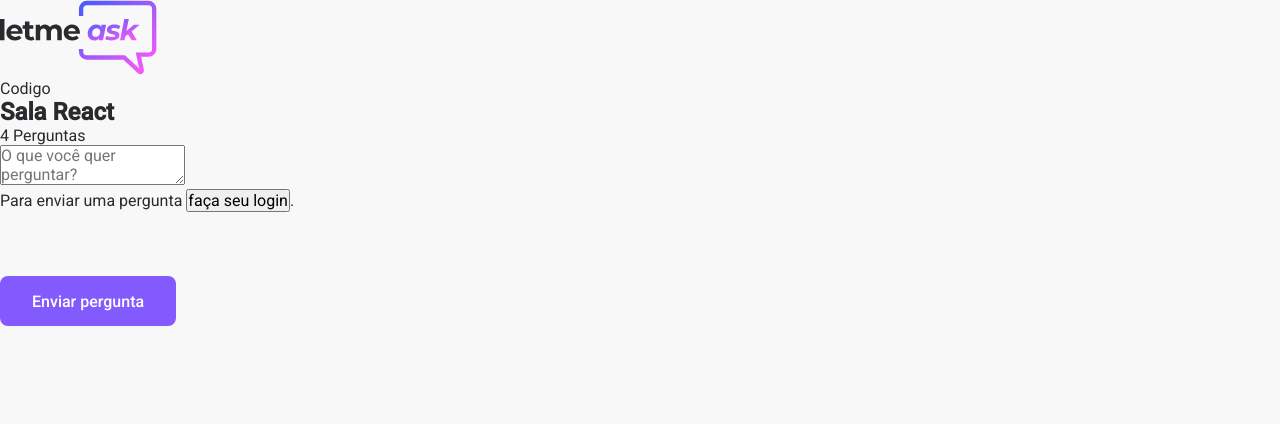
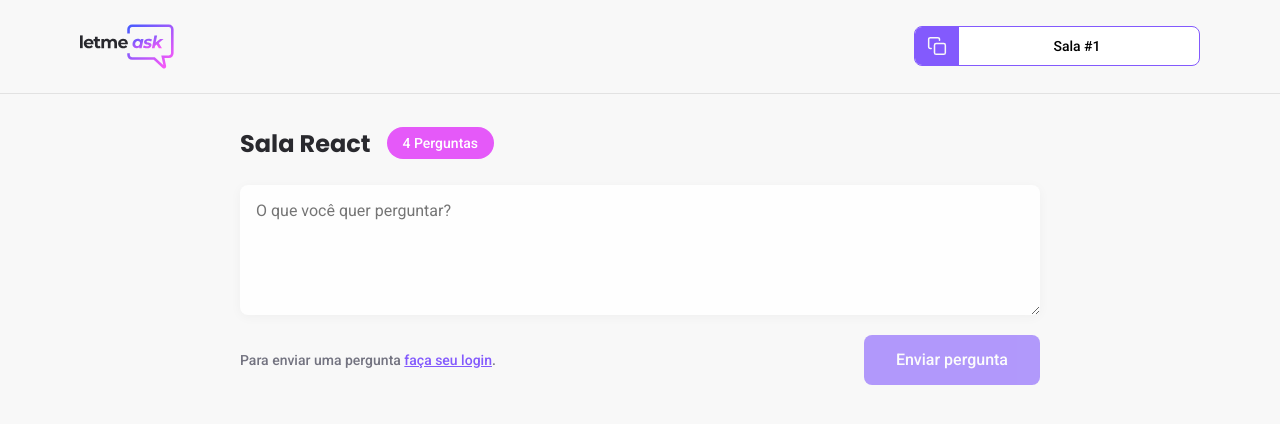
Before and after one commit to luizlopes12/LetMeAsk, a React (Create React App) app: page /rooms/1 in a window 1280 px wide. Shown: the top 424 px of the page. Built offline with nearby package versions, Linux system fonts and the light colour scheme; no server answers.

Commit message:
Inserindo dados no banco
Perguntas

```diff
--- /dev/null
+++ b/src/components/RoomCode.tsx
@@ -0,0 +1,26 @@
+import React from 'react'
+import copyImg from '../assets/images/copy.svg'
+import '../styles/roomcode.scss'
+
+type RoomCodeProps ={
+    code: string;
+}
+
+const RoomCode = (props: RoomCodeProps) => {
+    const copyRoomCodeToClipboard =() =>{
+        navigator.clipboard.writeText(props.code)
+    }
+
+
+
+  return (
+    <button className='room-code' onClick={copyRoomCodeToClipboard}>
+        <div>
+            <img src={copyImg} alt='Copy room code' />
+        </div>
+        <span>Sala #{props.code}</span>
+    </button>
+  )
+}
+
+export default RoomCode
--- a/src/pages/Room.tsx
+++ b/src/pages/Room.tsx
@@ -1,27 +1,80 @@
+
+import { FormEvent, useState } from 'react'
+import { useParams } from 'react-router-dom'
+import { useAuth } from '../hooks/useAuth'
 import logoImg from '../assets/images/logo.svg'
 import Button from '../components/Button'
+import RoomCode from '../components/RoomCode'
+import '../styles/room.scss'
+import { database } from '../services/firebase'
+
+type RoomParams = {
+    id: string;
+}
 
 const Room = () => {
+    const { user } = useAuth()
+    const params = useParams<RoomParams>()
+    const roomId = params.id
+    const [newQuestion, setNewQuestion] = useState('');
+
+    const handleSendQuestion = async(e: FormEvent) =>{
+        e.preventDefault()
+
+        if(newQuestion.trim() === ''){
+            return;
+        }
+        if(!user){
+            throw new Error('You must be logged in')
+        }
+
+        const question = {
+            content: newQuestion,
+            author: {
+                name: user.name,
+                avatar: user.avatar
+            },
+            isHighLighted: false,
+            isAnswered: false
+        };
+
+        await database.ref(`rooms/${roomId}/questions`).push(question)
+
+
+
+        setNewQuestion('')
+    }
+
+
   return (
     <section id='page-room'>
         <header>
             <div className="content">
                 <img src={logoImg} alt="Let me ask" />
-                <div>Codigo</div>
+                <RoomCode code={`${roomId}`}/>
             </div>
         </header>
-        <main className="content">
+        <main>
             <div className="room-title">
                 <h1>Sala React</h1>
                 <span>4 Perguntas</span>
             </div>
-            <form>
+            <form onSubmit={handleSendQuestion}>
                 <textarea
                 placeholder='O que você quer perguntar?'
+                onChange={e => setNewQuestion(e.target.value)}
+                value={newQuestion}
                 />
                 <div className="form-footer">
-                    <span>Para enviar uma pergunta <button>faça seu login</button>.</span>
-                    <Button type='submit'>Enviar pergunta</Button>
+                    {user ? (
+                    <div className='user-info'>
+                        <img src={user.avatar} alt={user.name} />
+                        <span>{user.name}</span>
+                    </div>
+                    ) : (
+                        <span>Para enviar uma pergunta <button>faça seu login</button>.</span>
+                    )}
+                    <Button type="submit" disabled={!user}>Enviar pergunta</Button>
                 </div>
             </form>
         </main>
--- a/src/styles/button.scss
+++ b/src/styles/button.scss
@@ -1,12 +1,10 @@
 .button{
-    margin-top: 64px;
     height: 50px;
     border-radius: 8px;
     font-weight: 500;
     background: #835afd;
     color: #fff;
     padding: 0 32px;
-
     display: flex;
     justify-content: center;
     align-items: center;
--- /dev/null
+++ b/src/styles/room.scss
@@ -0,0 +1,112 @@
+#page-room {
+    header {
+      padding: 24px;
+      border-bottom: 1px solid #e2e2e2;
+
+      .content {
+        max-width: 1120px;
+        margin: 0 auto;
+        display: flex;
+        justify-content: space-between;
+        align-items: center;
+
+        > img {
+          max-height: 45px;
+        }
+
+        > div {
+          display: flex;
+          gap: 16px;
+
+          button {
+            height: 40px;
+          }
+        }
+      }
+    }
+
+    main {
+      max-width: 800px;
+      margin: 0 auto;
+
+      .room-title {
+        margin: 32px 0 24px;
+        display: flex;
+        align-items: center;
+
+        h1 {
+          font-family: 'Poppins', sans-serif;
+          font-size: 24px;
+          color: #29292e;
+        }
+
+        span {
+          margin-left: 16px;
+          background: #e559f9;
+          border-radius: 9999px;
+          padding: 8px 16px;
+          color: #FFF;
+          font-weight: 500;
+          font-size: 14px;
+        }
+      }
+
+      form {
+        textarea {
+          width: 100%;
+          border: 0;
+          padding: 16px;
+          border-radius: 8px;
+          background: #fefefe;
+          box-shadow: 0 2px 12px rgba(0, 0, 0, 0.04);
+          resize: vertical;
+          min-height: 130px;
+        }
+
+        .form-footer {
+          display: flex;
+          justify-content: space-between;
+          align-items: center;
+          margin-top: 16px;
+
+          .user-info {
+            display: flex;
+            align-items: center;
+
+            img {
+              width: 32px;
+              height: 32px;
+              border-radius: 50%;
+            }
+
+            span {
+              margin-left: 8px;
+              color: #29292e;
+              font-weight: 500;
+              font-size: 14px;
+            }
+          }
+
+          > span {
+            font-size: 14px;
+            color: #737380;
+            font-weight: 500;
+
+            button {
+              background: transparent;
+              border: 0;
+              color: #835AFD;
+              text-decoration: underline;
+              font-size: 14px;
+              font-weight: 500;
+              cursor: pointer;
+            }
+          }
+        }
+      }
+
+      .question-list {
+        margin-top: 32px;
+      }
+    }
+  }
--- /dev/null
+++ b/src/styles/roomcode.scss
@@ -0,0 +1,32 @@
+.room-code{
+    height: 40px;
+    border-radius: 8px;
+    overflow: hidden;
+    background: #fff;
+    border: 1px solid #835afd;
+    cursor: pointer;
+    display: flex;
+
+    div{
+        background: #835afd;
+        height: 100%;
+        padding: 0 12px;
+        display: flex;
+        justify-content: center;
+        align-items: center;
+    }
+
+    span{
+        display: block;
+        align-self: center;
+        flex: 1;
+        padding: 0 16px 0 12px;
+        width: 240px;
+        font-size: 14px;
+        font-weight: 500;
+    }
+
+
+
+
+}
```
